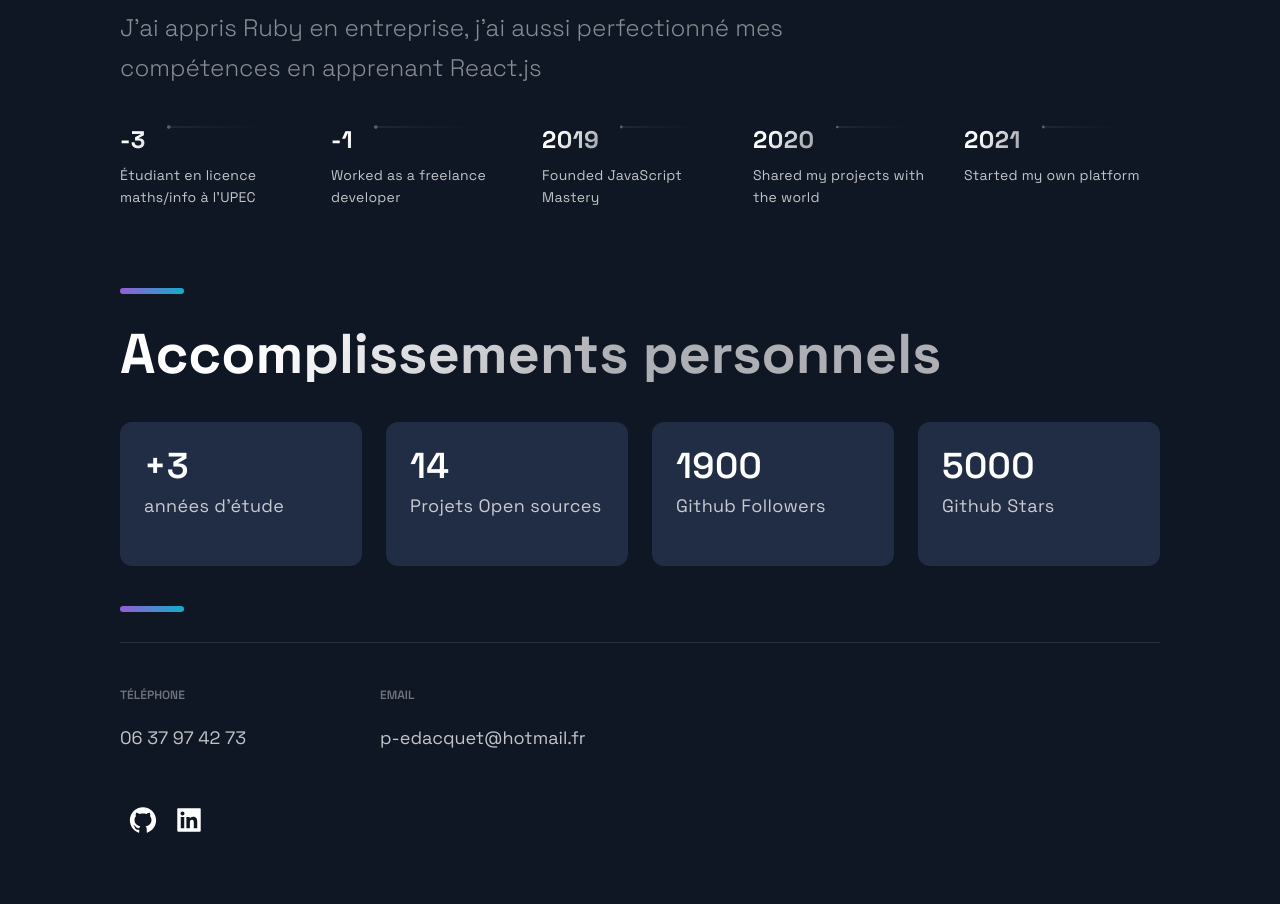
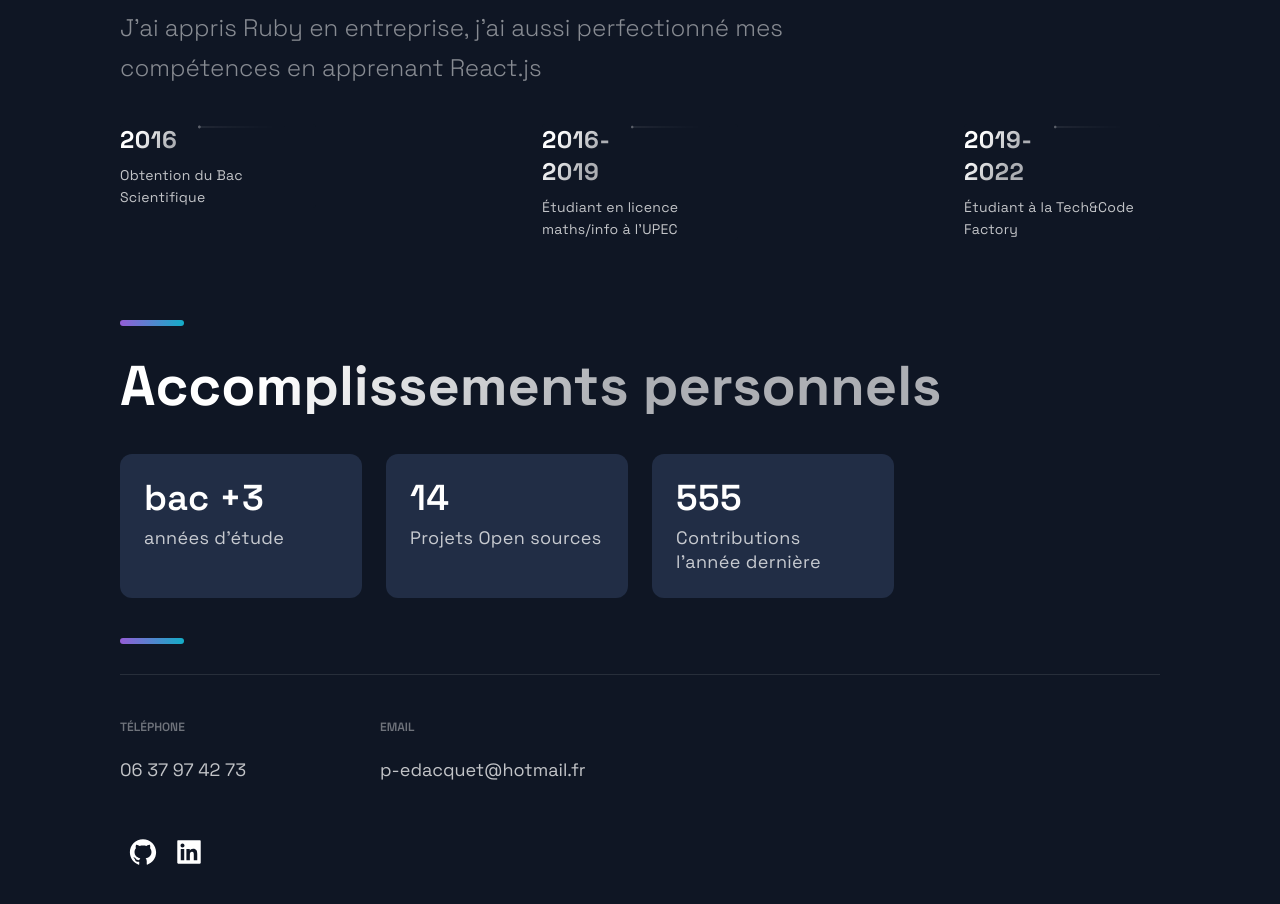
Before and after one commit to P-edacquet/Portfolio-React, a Next.js app: page / in a window 1280 px wide. Shown: the part 2840-3744 px from the top of the page. Built offline with nearby package versions, Linux system fonts and the light colour scheme.

Commit message:
accomplishment / timeline added

```diff
--- a/src/components/Acomplishments/Acomplishments.js
+++ b/src/components/Acomplishments/Acomplishments.js
@@ -4,10 +4,9 @@ import { Section, SectionDivider, SectionTitle } from '../../styles/GlobalCompon
 import { Box, Boxes, BoxNum, BoxText } from './AcomplishmentsStyles';
 
 const data = [
-  { number: '+3', text: 'années d\'étude', },
+  { number: 'bac +3', text: 'années d\'étude', },
   { number: 14, text: 'Projets Open sources'},
-  { number: 1900, text: 'Github Followers', },
-  { number: 5000, text: 'Github Stars', }
+  { number: 555, text: 'Contributions l\'année dernière', }
 ];
 
 const Acomplishments = () => (
--- a/src/constants/constants.js
+++ b/src/constants/constants.js
@@ -41,9 +41,7 @@ export const projects = [
 
 // Liste du parcours
 export const TimeLineData = [
-  { year: 2016-2019, text: 'Étudiant en licence maths/info à l\'UPEC', },
-  { year: 2019-2020, text: 'Worked as a freelance developer', },
-  { year: 2019, text: 'Founded JavaScript Mastery', },
-  { year: 2020, text: 'Shared my projects with the world', },
-  { year: 2021, text: 'Started my own platform', },
+  { year: 2016, text: 'Obtention du Bac Scientifique', },
+  { year: '2016-2019', text: 'Étudiant en licence maths/info à l\'UPEC', },
+  { year: '2019-2022', text: 'Étudiant à la Tech&Code Factory', },
 ];
```
